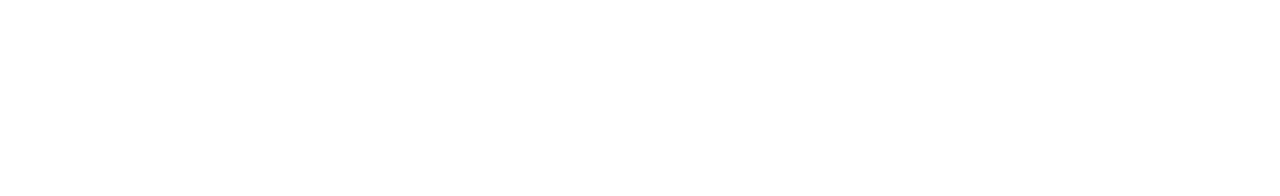
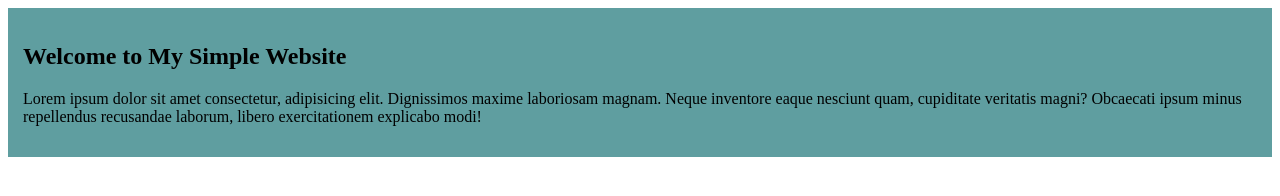
Before and after one commit to Dibakar-Biswas/my-simple-website, a plain HTML site: page index.html in a window 1280 px wide. Drawn offline with Linux system fonts and the light colour scheme.

Commit message:
the first blog

```diff
--- a/index.html
+++ b/index.html
@@ -4,8 +4,13 @@
     <meta charset="UTF-8">
     <meta name="viewport" content="width=device-width, initial-scale=1.0">
     <title>My Simple Website</title>
+    <link rel="stylesheet" href="style/blog.css">
 </head>
+
 <body>
-
+    <div>
+        <h2>Welcome to My Simple Website</h2>
+        <p>Lorem ipsum dolor sit amet consectetur, adipisicing elit. Dignissimos maxime laboriosam magnam. Neque inventore eaque nesciunt quam, cupiditate veritatis magni? Obcaecati ipsum minus repellendus recusandae laborum, libero exercitationem explicabo modi!</p>
+    </div>
 </body>
 </html>
--- /dev/null
+++ b/style/blog.css
@@ -0,0 +1,4 @@
+div{
+    background-color: cadetblue;
+    padding: 15px;
+}
```
